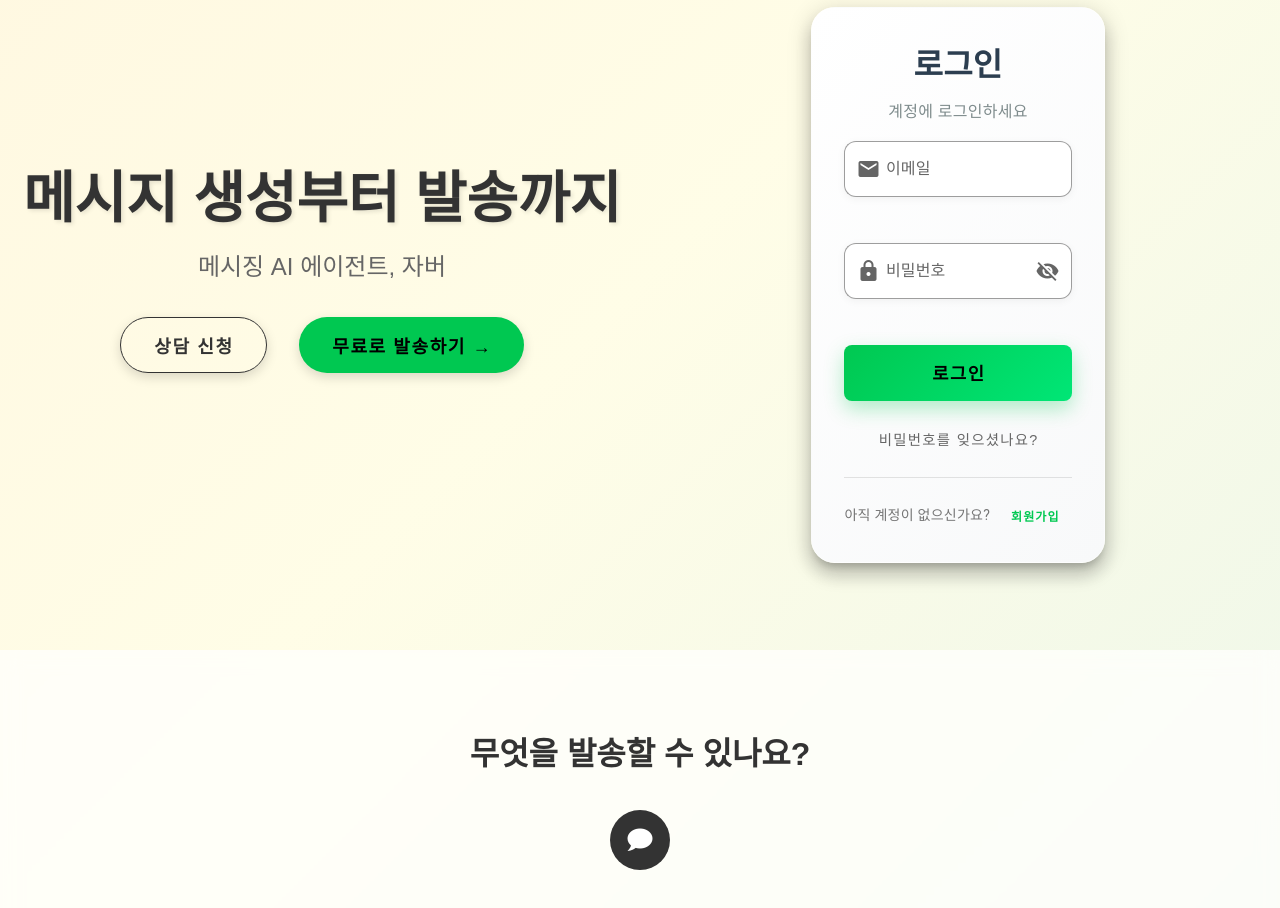
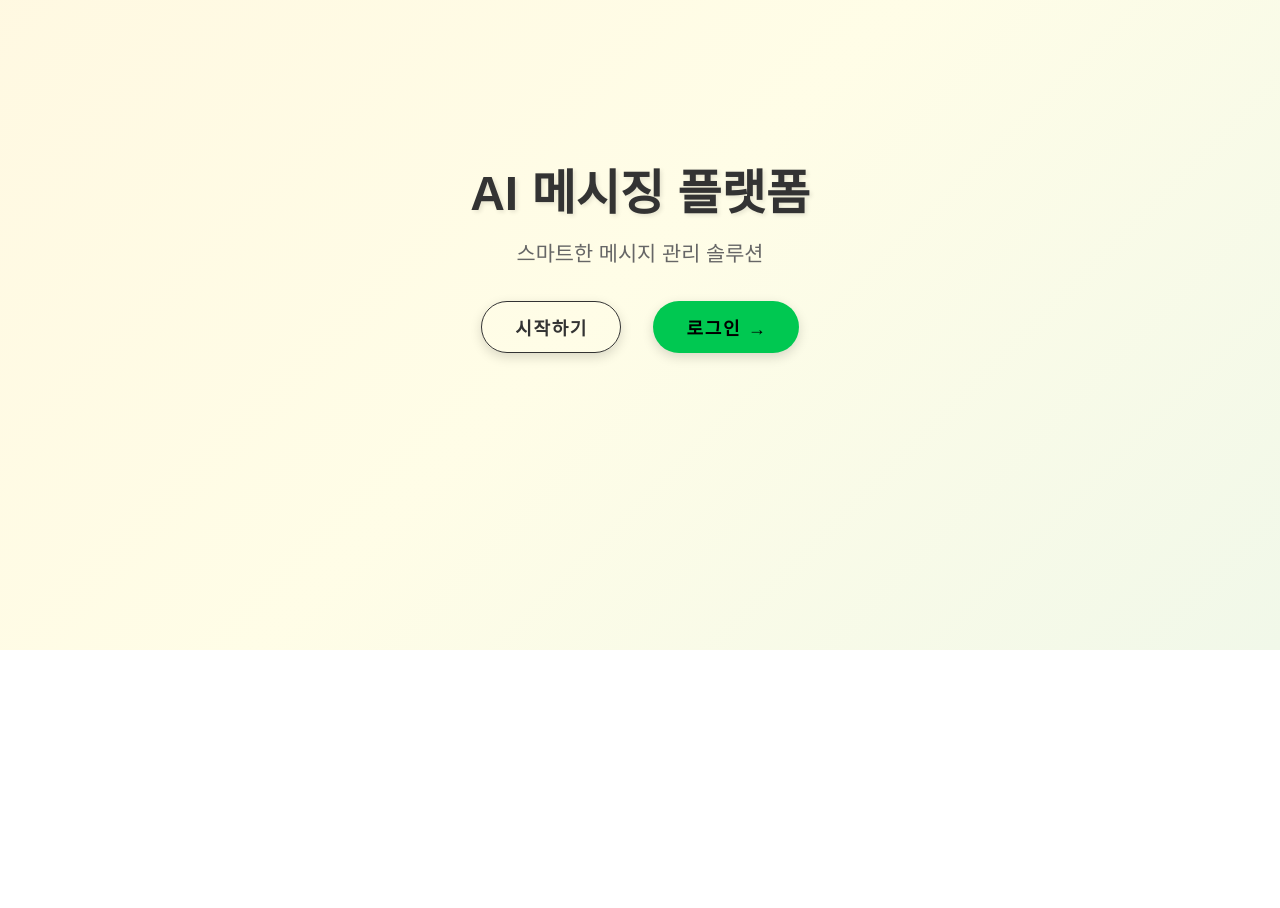
Before and after one commit to Kernel180-BE12/final_6team_pls_jober, a Vue app in the folder front/: page / in a window 1280 px wide. Shown: the part 220-1128 px from the top of the page. After the commit the page ends 870 px from the top, so only its background shows below. Built offline with nearby package versions, Linux system fonts and the light colour scheme; what @tanstack/vue-query would draw is missing.

Commit message:
fix: 랜딩 페이지 레이아웃 개선 및 컴포넌트 크기 제어 수정

```diff
--- a/front/src/views/LandingView.vue
+++ b/front/src/views/LandingView.vue
@@ -10,13 +10,14 @@
         <section class="hero-section">
           <v-container class="hero-container">
             <v-row justify="center" align="center" class="min-height-screen">
+              <!-- 왼쪽 콘텐츠 -->
               <v-col cols="12" md="6" class="text-center">
                 <div class="hero-content">
                   <h1 class="hero-title mb-4">
-                    메시지 생성부터 발송까지
+                    AI 메시징 플랫폼
                   </h1>
                   <p class="hero-subtitle mb-8">
-                    메시징 AI 에이전트, 자버
+                    스마트한 메시지 관리 솔루션
                   </p>
 
                   <div class="hero-buttons mb-8">
@@ -28,7 +29,7 @@
                       rounded="pill"
                       @click="currentView = 'register'"
                     >
-                      상담 신청
+                      시작하기
                     </v-btn>
 
                     <v-btn
@@ -37,18 +38,18 @@
                       size="x-large"
                       class="hero-btn"
                       rounded="pill"
-                      @click="showAuthModal = true"
+                      @click="currentView = 'login'"
                     >
-                      무료로 발송하기 →
+                      로그인 →
                     </v-btn>
                   </div>
                 </div>
               </v-col>
 
-              <v-col cols="12" md="6" class="text-center">
+              <!-- 오른쪽 인증 폼 (동적으로 표시) -->
+              <v-col cols="12" md="6" class="text-center" v-if="currentView">
                 <div class="auth-section">
-                  <!-- 인증 폼들 -->
-                  <transition name="fade" mode="out-in">
+                  <transition name="slide-fade" mode="out-in">
                     <LoginComponent
                       v-if="currentView === 'login'"
                       @switchTo="switchView"
@@ -67,33 +68,8 @@
             </v-row>
           </v-container>
         </section>
-
-        <!-- 하단 문의 섹션 -->
-        <section class="inquiry-section">
-          <v-container>
-            <v-row justify="center">
-              <v-col cols="12" class="text-center">
-                <div class="inquiry-content">
-                  <h3 class="inquiry-title mb-4">무엇을 발송할 수 있나요?</h3>
-
-                  <!-- 채팅 아이콘 -->
-                  <div class="chat-icon">
-                    <v-avatar size="60" color="#333">
-                      <v-icon icon="mdi-chat" size="30" color="white"></v-icon>
-                    </v-avatar>
-                  </div>
-                </div>
-              </v-col>
-            </v-row>
-          </v-container>
-        </section>
       </v-container>
     </v-main>
-
-    <!-- 모달 (필요시) -->
-    <v-dialog v-model="showAuthModal" max-width="500">
-      <LoginComponent @switchTo="switchView" />
-    </v-dialog>
   </div>
 </template>
 
@@ -105,13 +81,11 @@ import RegisterComponent from '@/components/RegisterComponent.vue'
 import ForgotPasswordComponent from '@/components/ForgotPasswordComponent.vue'
 
 // Reactive data
-const currentView = ref('login')
-const showAuthModal = ref(false)
+const currentView = ref('')
 
 // Methods
 const switchView = (view: string) => {
   currentView.value = view
-  showAuthModal.value = false
 }
 </script>
 
@@ -122,11 +96,11 @@ const switchView = (view: string) => {
 }
 
 .main-content {
-  padding-top: 70px; /* 헤더 높이만큼 여백 */
+  padding-top: 50px; /* 헤더 높이만큼 여백을 줄임 */
 }
 
 .hero-section {
-  min-height: calc(100vh - 70px);
+  min-height: calc(100vh - 50px); /* 헤더 높이를 반영하여 조정 */
   display: flex;
   align-items: center;
   background: linear-gradient(135deg, rgba(255, 248, 225, 0.9) 0%, rgba(255, 253, 231, 0.9) 50%, rgba(241, 248, 233, 0.9) 100%);
@@ -137,15 +111,15 @@ const switchView = (view: string) => {
 }
 
 .min-height-screen {
-  min-height: calc(100vh - 140px);
+  min-height: calc(100vh - 120px); /* 전체 높이를 줄여서 스크롤 방지 */
 }
 
 .hero-content {
-  padding: 2rem 0;
+  padding: 1.5rem 0; /* 패딩을 줄여서 공간 절약 */
 }
 
 .hero-title {
-  font-size: 3.5rem !important;
+  font-size: 3rem !important; /* 제목 크기를 약간 줄임 */
   font-weight: 700;
   color: #333;
   line-height: 1.2;
@@ -153,10 +127,10 @@ const switchView = (view: string) => {
 }
 
 .hero-subtitle {
-  font-size: 1.5rem;
+  font-size: 1.3rem; /* 부제목 크기를 약간 줄임 */
   color: #666;
   font-weight: 400;
-  margin-bottom: 2rem;
+  margin-bottom: 1.5rem; /* 마진을 줄임 */
 }
 
 .hero-buttons {
@@ -164,13 +138,14 @@ const switchView = (view: string) => {
   gap: 1rem;
   justify-content: center;
   flex-wrap: wrap;
+  margin-bottom: 1.5rem; /* 마진을 줄임 */
 }
 
 .hero-btn {
   font-weight: 600 !important;
   text-transform: none !important;
   padding: 0 2rem !important;
-  height: 56px !important;
+  height: 52px !important; /* 버튼 높이를 약간 줄임 */
   box-shadow: 0 4px 12px rgba(0, 0, 0, 0.15);
   transition: all 0.3s ease;
 }
@@ -181,42 +156,31 @@ const switchView = (view: string) => {
 }
 
 .auth-section {
-  padding: 2rem 1rem;
+  padding: 1.5rem 1rem; /* 패딩을 줄여서 공간 절약 */
   display: flex;
   justify-content: center;
   align-items: center;
-  min-height: 500px;
+  min-height: 450px; /* 최소 높이를 줄임 */
+  width: 100%; /* 전체 너비 사용 */
+  max-width: none; /* 최대 너비 제한 제거 */
 }
 
-.inquiry-section {
-  background: rgba(255, 255, 255, 0.7);
-  padding: 4rem 0;
-  backdrop-filter: blur(10px);
+/* 슬라이드 애니메이션 */
+.slide-fade-enter-active {
+  transition: all 0.3s ease-out;
 }
 
-.inquiry-title {
-  font-size: 2rem;
-  font-weight: 600;
-  color: #333;
+.slide-fade-leave-active {
+  transition: all 0.3s ease-in;
 }
 
-.inquiry-content {
-  max-width: 600px;
-  margin: 0 auto;
+.slide-fade-enter-from {
+  transform: translateX(30px);
+  opacity: 0;
 }
 
-.chat-icon {
-  margin-top: 2rem;
-  display: flex;
-  justify-content: center;
-}
-
-/* 애니메이션 */
-.fade-enter-active, .fade-leave-active {
-  transition: opacity 0.3s ease;
-}
-
-.fade-enter-from, .fade-leave-to {
+.slide-fade-leave-to {
+  transform: translateX(-30px);
   opacity: 0;
 }
 
```
